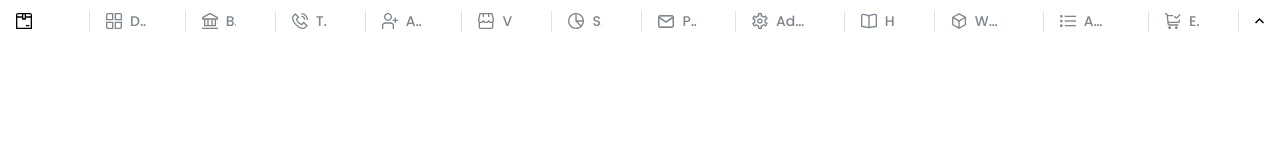
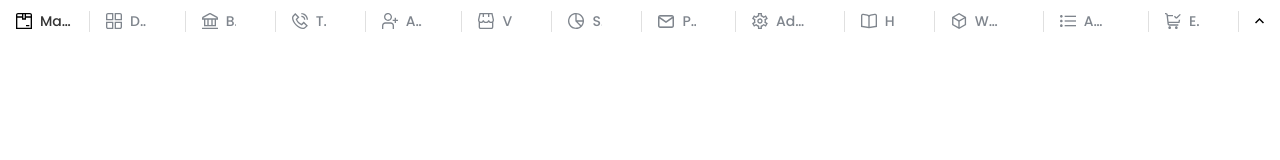
Before and after one commit to Skoulskiy/react_tabs_component, a React (Vite) app: page / in a window 1280 px wide. Shown: the top 160 px of the page. Built offline with nearby package versions, Linux system fonts and the light colour scheme.

Commit message:
feat: added navigation and active state for tabs

```diff
--- a/src/App.tsx
+++ b/src/App.tsx
@@ -1,14 +1,13 @@
 import './App.scss'
-
+import { HashRouter as Router, useNavigate, useLocation } from 'react-router-dom'; // використав тут HashRouter для роботи з gh-pages
 import type { TabInterface } from './components/types/tab';
-
 import { TabBar } from './components/TabBar';
 import { useTabs } from './components/hooks/useTabs';
 
 const getIcon = (label: string) => `/icons/${label.toLowerCase().replace(/\s+/g, '-')}.svg`;
 
 const initialTabs: TabInterface[] = [
-  { id: 1, label: ' ', url: '/main', icon: getIcon('Main'), isPinned: false },
+  { id: 1, label: 'Main', url: '/main', icon: getIcon('Main'), isPinned: false },
   { id: 2, label: 'Dashboard', url: '/dashboard', icon: getIcon('Dashboard'), isPinned: false },
   { id: 3, label: 'Banking', url: '/banking', icon: getIcon('Banking'), isPinned: false },
   { id: 4, label: 'Telefonie', url: '/telefonie', icon: getIcon('Telefonie'), isPinned: false },
@@ -22,22 +21,36 @@ const initialTabs: TabInterface[] = [
   { id: 12, label: 'Auswahllisten', url: '/auswahllisten', icon: getIcon('Auswahllisten'), isPinned: false },
   { id: 13, label: 'Einkauf', url: '/einkauf', icon: getIcon('Einkauf'), isPinned: false },
   { id: 14, label: 'Rechn', url: '/rechn', icon: getIcon('Rechn'), isPinned: false },
-]
+];
 
-function App() {
-  const { tabs, onRemove, handleDragEnd, onTogglePin } = useTabs(initialTabs);
+function MainLayout() {
+  const navigate = useNavigate();
+  const location = useLocation();
 
+  const { tabs, onRemove, handleDragEnd, onTogglePin } = useTabs(
+    initialTabs,
+    navigate,
+    location.pathname
+  );
 
   return (
-    <>
     <TabBar
       tabs={tabs}
+      currentPath={location.pathname}
+      onSelect={(url) => navigate(url)}
       handleDragEnd={handleDragEnd}
       onRemove={onRemove}
       onTogglePin={onTogglePin}
     />
-    </>
-  )
+  );
 }
 
-export default App
+function App() {
+  return (
+    <Router>
+      <MainLayout />
+    </Router>
+  );
+}
+
+export default App;
--- a/src/components/Tab/Tab.module.scss
+++ b/src/components/Tab/Tab.module.scss
@@ -13,6 +13,27 @@
   min-width: 90px;
   max-width: 180px;
   white-space: nowrap;
+
+  &__link {
+    display: flex;
+    align-items: center;
+    gap: 8px;
+    text-decoration: none;
+    color: inherit;
+    flex: 1;
+    min-width: 0;
+    cursor: pointer;
+  }
+
+  &--active {
+    background: rgba(241, 245, 248, 1);
+    border-top: 2px solid $blue;
+    color: $title-color;
+
+    img {
+      filter: brightness(0);
+    }
+  }
 
   &:not(:last-child):after {
     content: '';
--- a/src/components/Tab/Tab.tsx
+++ b/src/components/Tab/Tab.tsx
@@ -1,6 +1,7 @@
 import styles from './Tab.module.scss';
 import cn from 'classnames';
-import { forwardRef } from 'react';
+import { forwardRef, useState } from 'react';
+import { Link } from 'react-router-dom';
 
 import type { TabInterface } from "../types/tab";
 import { useSortable } from '@dnd-kit/sortable';
@@ -11,10 +12,18 @@ interface TabComponent {
   hidden?: boolean;
   onRemove?: (id: number) => void;
   onContextMenu?: (e: React.MouseEvent, tab: TabInterface) => void;
+  isActive?: boolean;
 }
 
-export const Tab = forwardRef<HTMLLIElement, TabComponent>(({ tab, hidden, onRemove, onContextMenu }, ref) => {
+export const Tab = forwardRef<HTMLLIElement, TabComponent>(({ tab, hidden, onRemove, onContextMenu, isActive }, ref) => {
   const { attributes, listeners, setNodeRef, transform, transition, isDragging } = useSortable({ id: tab.id });
+  const [isClickBlocked, setIsClickBlocked] = useState(false);
+
+  const handleLinkClick = (e: React.MouseEvent) => { // додав захист від перетягування
+    if (isClickBlocked || isDragging) {
+      e.preventDefault();
+    }
+  };
 
   const style = {
     transform: CSS.Translate.toString(transform),
@@ -25,12 +34,18 @@ export const Tab = forwardRef<HTMLLIElement, TabComponent>(({ tab, hidden, onRem
 
   return (
     <li
-      className={cn(styles['tab'], { [styles['tab--dragging']]: isDragging })}
+      className={cn(styles['tab'], {
+        [styles['tab--dragging']]: isDragging,
+        [styles['tab--active']]: isActive
+      })}
       ref={(el) => {
         setNodeRef(el);
         if (typeof ref === 'function') ref(el);
       }}
       style={style}
+      onMouseDown={() => {
+        setIsClickBlocked(false);
+      }}
       onContextMenu={(e) => {
         e.preventDefault();
         onContextMenu?.(e, tab);
@@ -38,8 +53,10 @@ export const Tab = forwardRef<HTMLLIElement, TabComponent>(({ tab, hidden, onRem
       {...attributes}
       {...listeners}
     >
-      <img src={tab.icon} alt={tab.label} />
-      <span className={styles['tab__label']}>{tab.label}</span>
+      <Link to={tab.url} className={styles['tab__link']} onClick={handleLinkClick}>
+        {tab.icon && <img src={tab.icon} alt={tab.label} />}
+        <span className={styles['tab__label']}>{tab.label}</span>
+      </Link>
 
       {!isMainTab && onRemove && (
         <button
--- a/src/components/TabBar/TabBar.tsx
+++ b/src/components/TabBar/TabBar.tsx
@@ -15,10 +15,12 @@ interface TabBarComponent {
   tabs: TabInterface[];
   handleDragEnd: (event: DragEndEvent) => void;
   onRemove: (id: number) => void;
+  currentPath: string;
+  onSelect: (url: string) => void;
   onTogglePin: (id: number) => void;
 }
 
-export const TabBar: React.FC<TabBarComponent> = ({ tabs, handleDragEnd, onRemove, onTogglePin }) => {
+export const TabBar: React.FC<TabBarComponent> = ({ tabs, handleDragEnd, onRemove, onTogglePin, currentPath, onSelect }) => {
   const containerRef = useRef<HTMLElement>(null);
   const tabRefs = useRef<(HTMLLIElement | null)[]>([]);
   const [contextMenu, setContextMenu] = useState<{ x: number; y: number; tab: TabInterface } | null>(null);
@@ -74,12 +76,18 @@ export const TabBar: React.FC<TabBarComponent> = ({ tabs, handleDragEnd, onRemov
                 tab={tab}
                 ref={(el) => { tabRefs.current[index] = el; }}
                 hidden={index >= visibleCount}
+                isActive={currentPath === tab.url}
                 onContextMenu={handleContextMenu}
                 onRemove={onRemove}
               />
             ))}
           </nav>
-          {hiddenTabs.length > 0 && <TabDropdown hiddenTabs={hiddenTabs} onRemove={onRemove} onContextMenu={handleContextMenu}/>}
+          {hiddenTabs.length > 0 && <TabDropdown
+            hiddenTabs={hiddenTabs}
+            onRemove={onRemove}
+            onContextMenu={handleContextMenu}
+            onSelect={onSelect}
+          />}
           {contextMenu && (
             <div
               className={styles['context-menu']}
--- a/src/components/TabDropdown/TabDropdown.tsx
+++ b/src/components/TabDropdown/TabDropdown.tsx
@@ -9,10 +9,11 @@ import cn from 'classnames';
 interface TabDropdownComponent {
   hiddenTabs: TabInterface[];
   onRemove: (id: number) => void;
+  onSelect: (url: string) => void;
   onContextMenu?: (e: React.MouseEvent, tab: TabInterface) => void;
 }
 
-export const TabDropdown: React.FC<TabDropdownComponent> = ({ hiddenTabs, onRemove, onContextMenu }) => {
+export const TabDropdown: React.FC<TabDropdownComponent> = ({ hiddenTabs, onRemove, onContextMenu, onSelect }) => {
   const [isOpen, setIsOpen] = useState(false);
   const [coords, setCoords] = useState({ top: 0, right: 0 });
   const buttonRef = useRef<HTMLButtonElement>(null);
@@ -69,6 +70,10 @@ export const TabDropdown: React.FC<TabDropdownComponent> = ({ hiddenTabs, onRemo
                   e.preventDefault();
                   onContextMenu?.(e, tab);
                 }}
+                onClick={() => {
+                  onSelect(tab.url);
+                  setIsOpen(false);
+                }}
               >
                 {tab.icon && <img src={tab.icon} alt={tab.label} />}
                 <span>{tab.label}</span>
--- a/src/components/hooks/useTabs.ts
+++ b/src/components/hooks/useTabs.ts
@@ -1,13 +1,13 @@
-import { useEffect, useState } from "react"
-import type { TabInterface } from "../types/tab"
+import { useEffect, useState } from "react";
+import type { TabInterface } from "../types/tab";
 import { arrayMove } from "@dnd-kit/sortable";
 import type { DragEndEvent } from "@dnd-kit/core";
 
-export const useTabs = (initialTabs : TabInterface[]) => {
-  const [tabs, setTabs] = useState<TabInterface []>(() => {
+export const useTabs = (initialTabs: TabInterface[], navigate?: (path: string) => void, currentPath?: string) => {
+  const [tabs, setTabs] = useState<TabInterface[]>(() => {
     const saved = localStorage.getItem('tabs');
     return saved ? JSON.parse(saved) : initialTabs;
-  })
+  });
 
   useEffect(() => {
     localStorage.setItem('tabs', JSON.stringify(tabs));
@@ -16,20 +16,28 @@ export const useTabs = (initialTabs : TabInterface[]) => {
   const handleDragEnd = (event: DragEndEvent) => {
     const { active, over } = event;
 
-    if(!over || active.id === over.id) return;
+    if (!over || active.id === over.id) return;
 
-    setTabs(tabs => {
-      const oldIndex = tabs.findIndex(t => t.id === active.id);
-      const newIndex = tabs.findIndex(t => t.id === over.id);
+    setTabs(prevTabs => {
+      const oldIndex = prevTabs.findIndex(t => t.id === active.id);
+      const newIndex = prevTabs.findIndex(t => t.id === over.id);
 
-      return arrayMove(tabs, oldIndex, newIndex);
-    })
-  }
+      return arrayMove(prevTabs, oldIndex, newIndex);
+    });
+  };
 
   const onRemove = (id: number) => {
+    const tabToRemove = tabs.find(tab => tab.id === id);
     const newTabs = tabs.filter(tab => tab.id !== id);
-    return setTabs(newTabs);
-  }
+    setTabs(newTabs);
+
+    if (tabToRemove && tabToRemove.url === currentPath && navigate) {
+      const fallbackTab = newTabs[0];
+      if (fallbackTab) {
+        navigate(fallbackTab.url);
+      }
+    }
+  };
 
   const onTogglePin = (id: number) => {
     setTabs(prevTabs =>
@@ -40,4 +48,4 @@ export const useTabs = (initialTabs : TabInterface[]) => {
   };
 
   return { tabs, setTabs, handleDragEnd, onRemove, onTogglePin };
-}
+};
```
Lines whose indentation alone changed are shown as unchanged.
